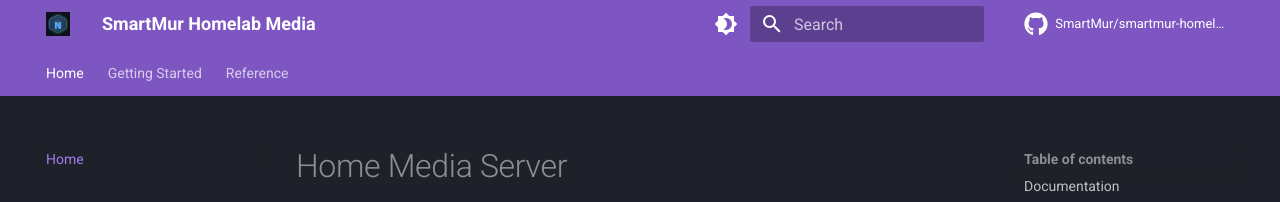
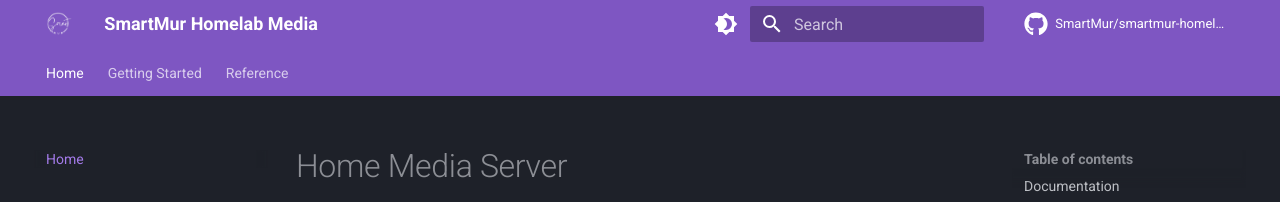
Before and after one commit to SmartMur/smartmur-homelab-media, an MkDocs documentation site: the page built from docs/index.md, in a window 1280 px wide. Shown: the top 202 px of the page. Built offline with MkDocs 1.6.1 and Material for MkDocs 9.7.7, drawn with Linux system fonts in a browser that asks for light colours; comment, search, counter and statistics services are not loaded.

Commit message:
Replace SVG logo with real SmartMur PNG logo (white version)
Co-Authored-By: Claude Opus 4.6 <noreply@anthropic.com>

```diff
--- a/mkdocs.yml
+++ b/mkdocs.yml
@@ -6,8 +6,8 @@ repo_name: SmartMur/smartmur-homelab-media
 
 theme:
   name: material
-  logo: assets/smartmur-logo.svg
-  favicon: assets/smartmur-logo.svg
+  logo: assets/smartmur-logo.png
+  favicon: assets/smartmur-logo.png
   icon:
     repo: fontawesome/brands/github
   palette:
```
Also changed, not shown: docs/assets/smartmur-logo.png (added).
